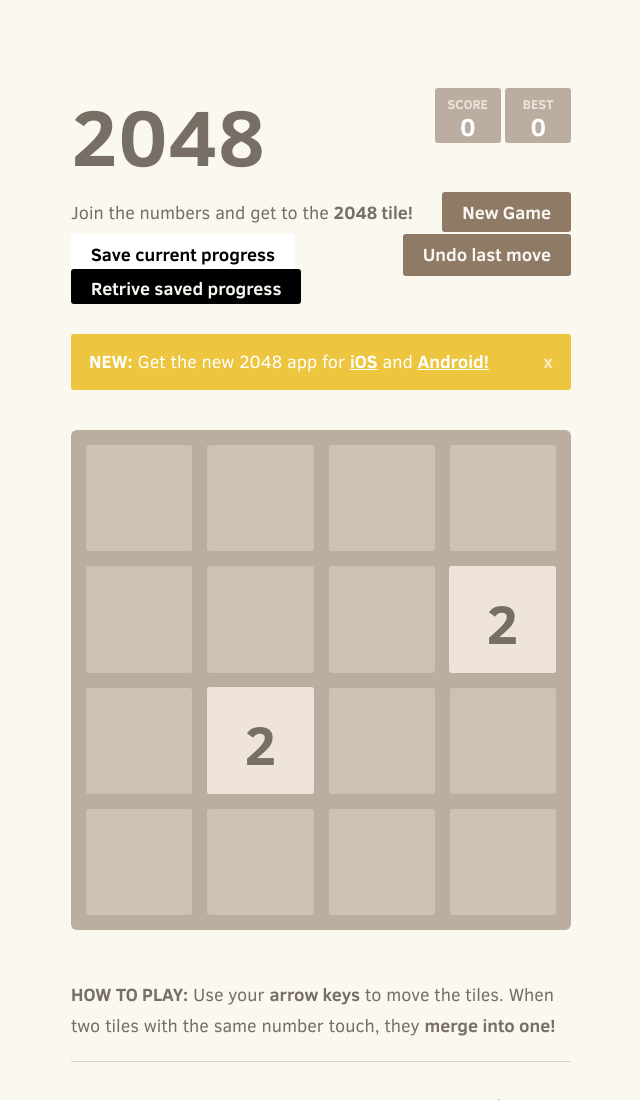
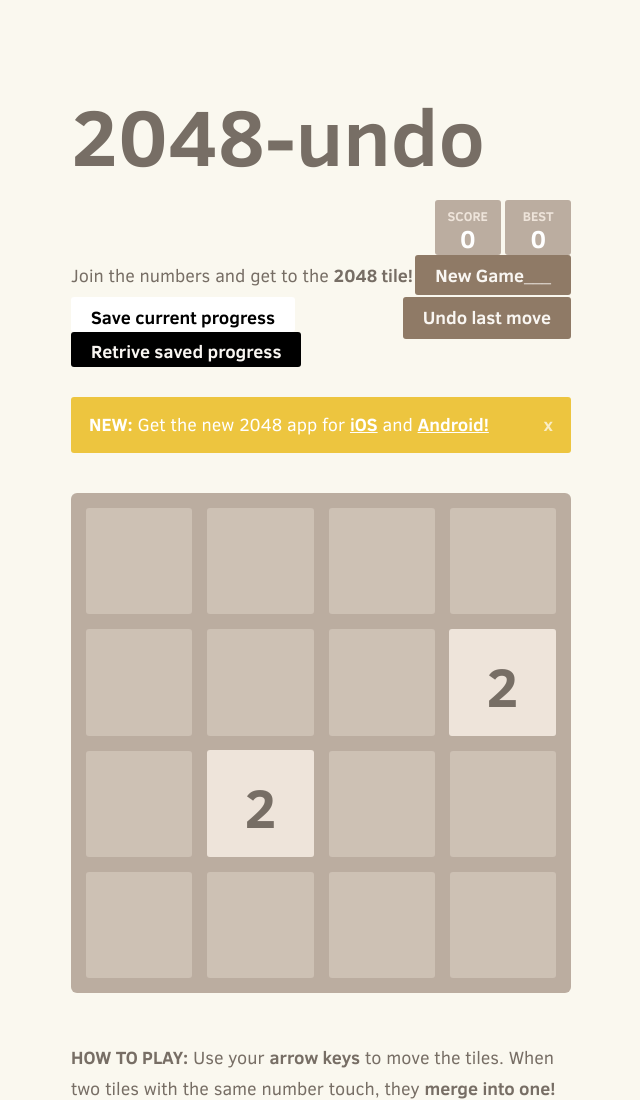
Before and after one commit to PMX10/2048RE, a plain HTML site: page index.html in a window 1280 px wide. Shown: the top 1100 px of the page, without its empty margins (319-959 px from the left). Drawn offline with Linux system fonts and the light colour scheme.

Commit message:
Update index.html

```diff
--- a/index.html
+++ b/index.html
@@ -25,7 +25,7 @@
 <body>
   <div class="container">
     <div class="heading">
-      <h1 class="title">2048</h1>
+      <h1 class="title">2048-undo</h1>
       <div class="scores-container">
         <div class="score-container">0</div>
         <div class="best-container">0</div>
@@ -34,7 +34,7 @@
 
     <div class="above-game">
       <p class="game-intro">Join the numbers and get to the <strong>2048 tile!</strong></p>
-      <a class="restart-button">New Game</a>
+      <a class="restart-button">New Game___</a>
       <a class="restore-button">Undo last move</a>
       <a class="store-button">Save current progress</a>
       <a class="paint-button">Retrive saved progress</a>
```
